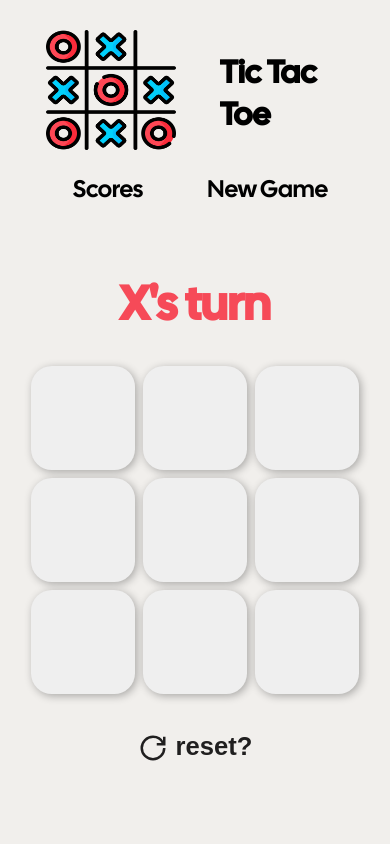
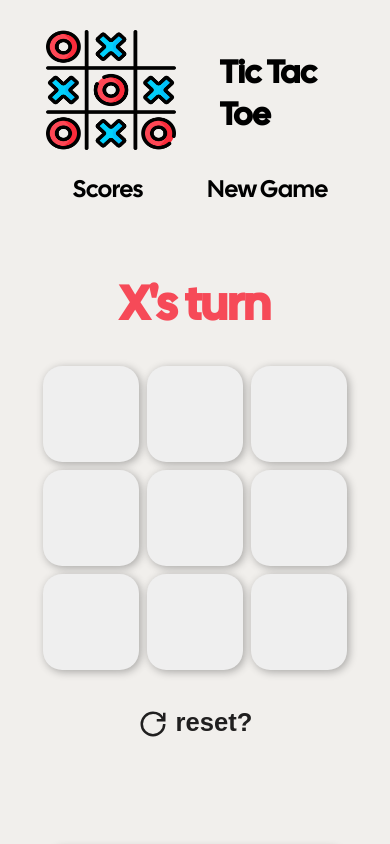
Before and after one commit to RaphCodes1/Next_JS_proj, a Next.js app in the folder tic-tac-toe/: page / in a window 390 px wide. Shown: the top 844 px of the page. Built offline with nearby package versions, Linux system fonts and the light colour scheme.

Commit message:
changed the buttons to 6

```diff
--- a/tic-tac-toe/components/game-buttons/game-buttons.module.css
+++ b/tic-tac-toe/components/game-buttons/game-buttons.module.css
@@ -174,8 +174,8 @@
     .GameButton .buttonGray, .GameButton .buttonGold
     {
         /* min-width: 6rem; */
-        width: 6.5rem;
-        height: 6.5rem;
+        width: 6rem;
+        height: 6rem;
         font-size: 4rem;
     }
 
```
